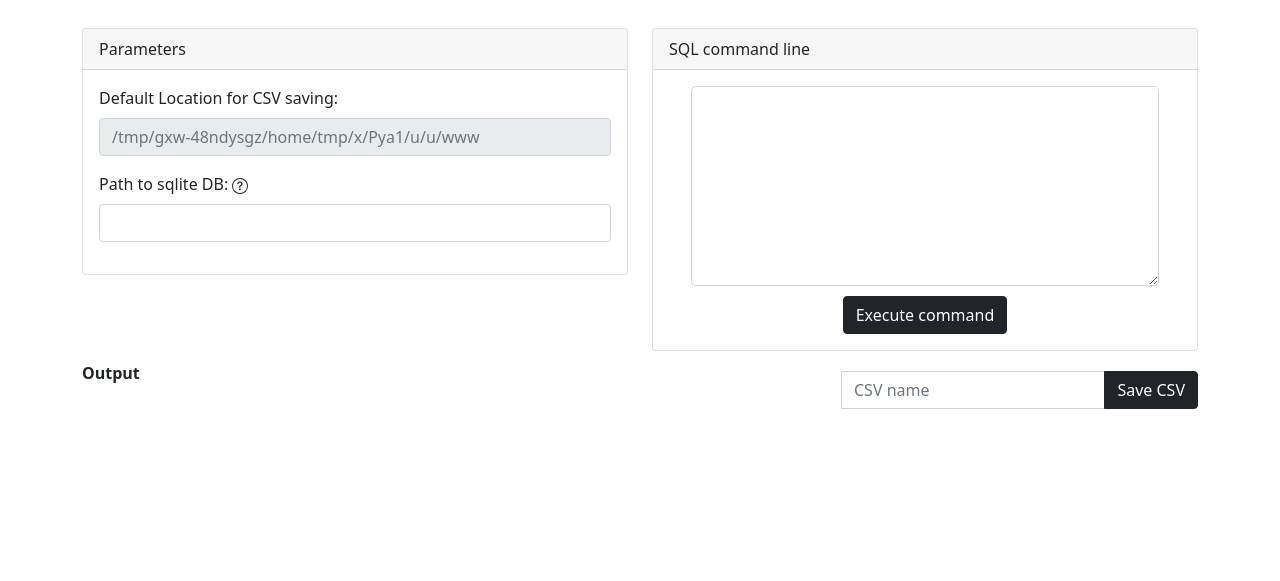
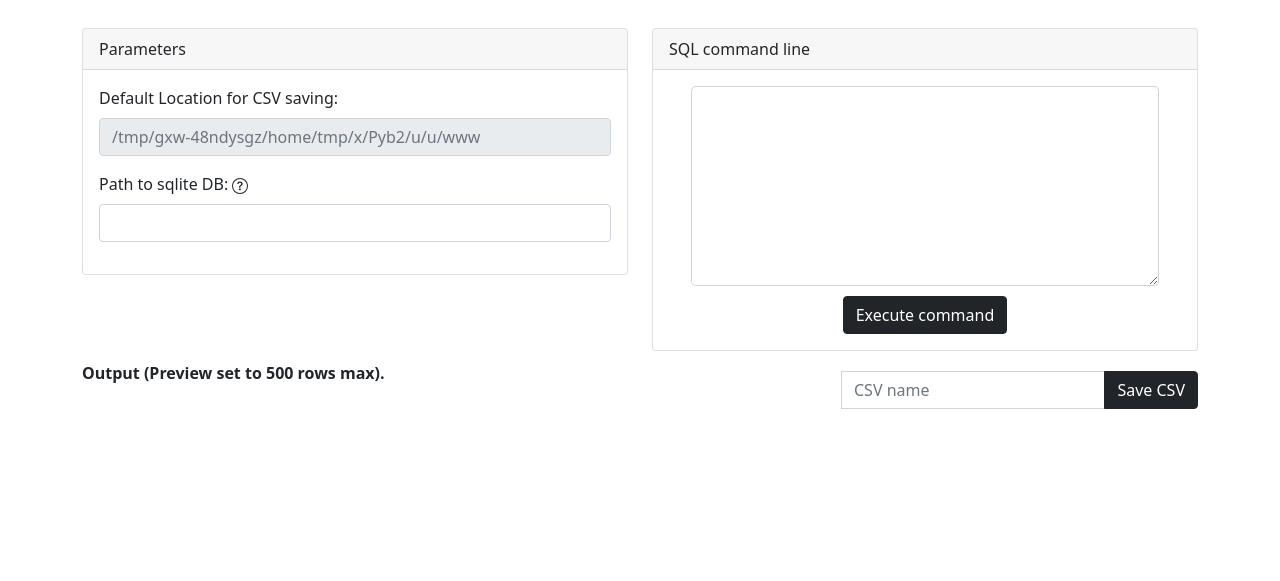
Before and after one commit to alexnesov/Flask-HTML-api-to-sqlite, a Flask app: page / in a window 1280 px wide. Shown: the part 72-653 px from the top of the page. Run offline with Flask 2, Linux system fonts and the light colour scheme; some libraries are stand-ins or nearby versions.

Commit message:
Update mainpage.html

```diff
--- a/templates/mainpage.html
+++ b/templates/mainpage.html
@@ -110,7 +110,15 @@
     <div class="row">
       <div class="col-sm">
 
-        <p class=" alignleft" id="sql_title">Output</p>
+        <p class=" alignleft" id="sql_title">Output (Preview set to 500 rows max).
+
+          {% if INIT==False %}
+        </br>
+          Original table: {{nRows}} rows.
+          {%else%}
+          {% endif %}
+
+        </p>
       </div>
       <div class="col-sm">
       </div>
```
